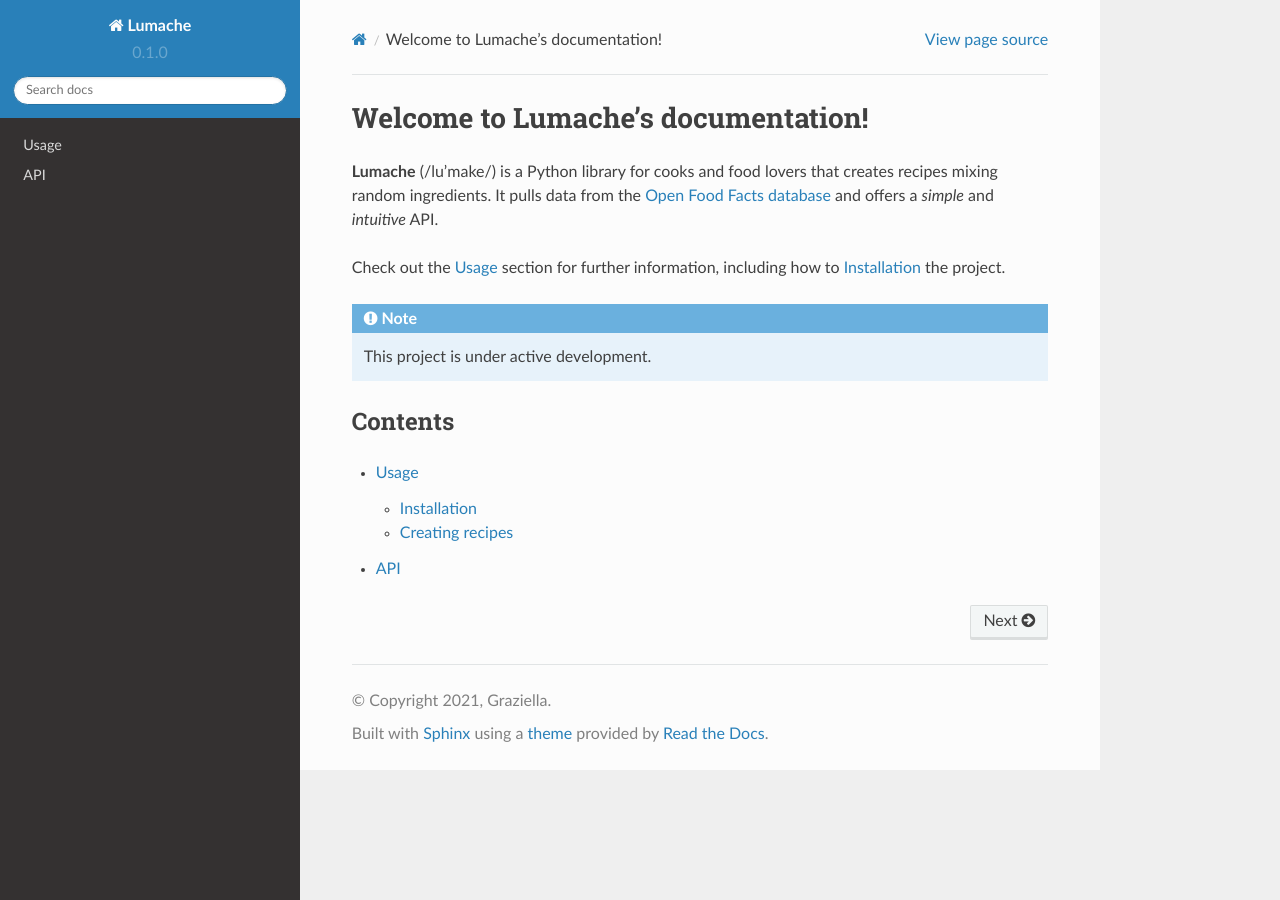
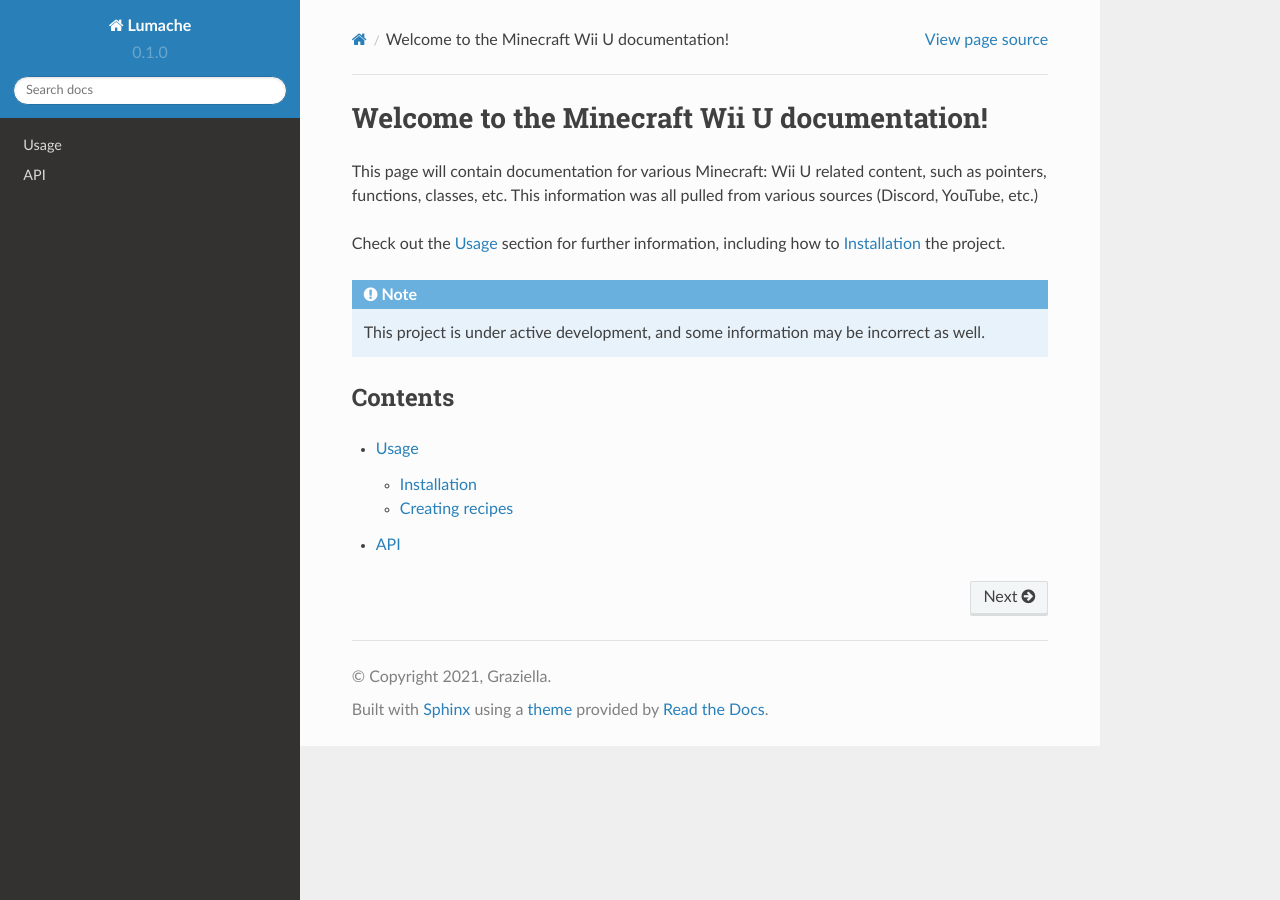
Before and after one commit to MinecraftWiiUCodes/MinecraftWiiUDocs, a Sphinx documentation site: the page built from docs/source/index.rst, in a window 1280 px wide. Built offline with Sphinx 7.4.7 and the Read the Docs theme 2.0.0, drawn with Linux system fonts in a browser that asks for light colours.

Commit message:
Update index.rst

```diff
--- a/docs/source/index.rst
+++ b/docs/source/index.rst
@@ -1,17 +1,15 @@
-Welcome to Lumache's documentation!
+Welcome to the Minecraft Wii U documentation!
 ===================================
 
-**Lumache** (/lu'make/) is a Python library for cooks and food lovers
-that creates recipes mixing random ingredients.
-It pulls data from the `Open Food Facts database <https://world.openfoodfacts.org/>`_
-and offers a *simple* and *intuitive* API.
+This page will contain documentation for various Minecraft: Wii U related content, such as pointers, functions, classes, etc.
+This information was all pulled from various sources (Discord, YouTube, etc.)
 
 Check out the :doc:`usage` section for further information, including
 how to :ref:`installation` the project.
 
 .. note::
 
-   This project is under active development.
+   This project is under active development, and some information may be incorrect as well.
 
 Contents
 --------
```
